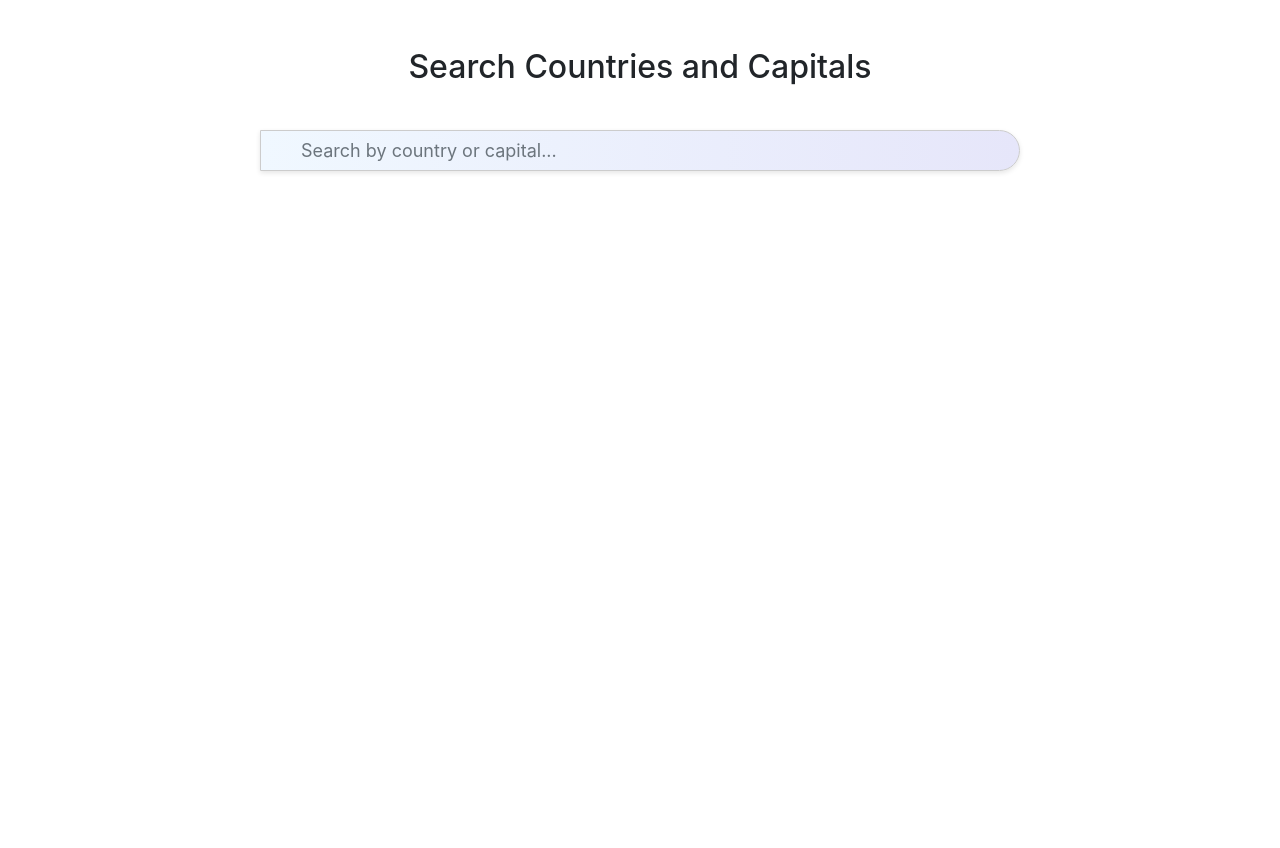
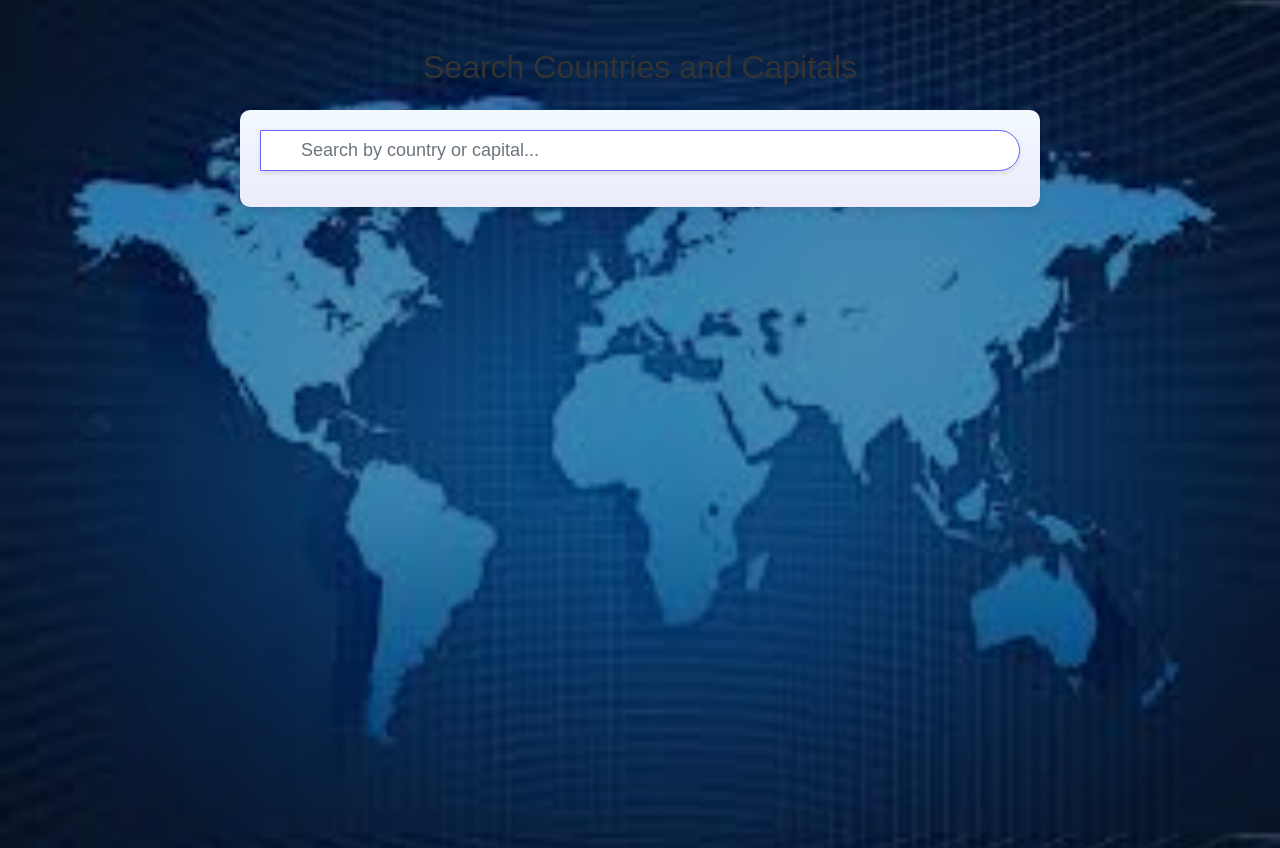
Before and after one commit to SrinehaMukku/Fast_Finder, a React (Create React App) app: page / in a window 1280 px wide. Before the commit the page ends 800 px from the top, so only its background shows below. Built offline with nearby package versions, Linux system fonts and the light colour scheme.

Commit message:
bg updated

```diff
--- a/src/App.css
+++ b/src/App.css
@@ -1,3 +1,19 @@
+/* Apply background image and gradient to the entire page */
+html, body {
+  height: 100%;
+  margin: 0;
+  font-family: Arial, sans-serif; /* Choose a clean font */
+}
+
+body {
+  background: linear-gradient(
+    rgba(0, 0, 0, 0.3), /* Dark overlay for better readability */
+    rgba(0, 0, 0, 0.3)
+  ), url('/public/map.jpeg') no-repeat center center fixed; /* Add your image path here */
+  background-size: cover; /* Ensure the background covers the entire page */
+  color: #333; /* Ensure text color is readable */
+}
+
 /* Container for the search bar */
 .search-container {
   width: 100%;
@@ -5,6 +21,9 @@
   margin: 20px auto;
   padding: 20px;
   text-align: center;
+  background: linear-gradient(to bottom, rgba(240, 248, 255, 0.8), rgba(230, 230, 250, 0.8)), #fff; /* Add gradient overlay for readability */
+  border-radius: 10px;
+  box-shadow: 0 4px 8px rgba(0, 0, 0, 0.1);
 }
 
 /* Input group styling */
@@ -23,11 +42,13 @@
 
 /* Search icon styling */
 .search-icon {
-  background: transparent;
-  border: none;
+  background: #6c63ff; /* Add a background color */
+  border-radius: 50%;
+  padding: 5px;
   font-size: 20px; /* Adjust size as needed */
-  color: #aaa; /* Adjust color as needed */
+  color: #fff; /* White color for the icon */
   cursor: pointer;
+  box-shadow: 0 2px 4px rgba(0, 0, 0, 0.2);
 }
 
 /* Customize the input field */
@@ -35,10 +56,16 @@
   padding: 12px 40px; /* Adjust padding for the icon */
   font-size: 18px;
   border-radius: 25px;
-  border: 1px solid #ccc;
+  border: 1px solid #6c63ff;
   box-shadow: 0 2px 5px rgba(0, 0, 0, 0.1);
-  background: linear-gradient(to right, #f0f8ff, #e6e6fa);
+  background: #fff; /* Change background to white for better readability */
   transition: all 0.3s ease;
+}
+
+.search-input:focus {
+  border-color: #6c63ff; /* Border color on focus */
+  box-shadow: 0 2px 8px rgba(0, 0, 0, 0.2);
+  outline: none;
 }
 
 /* Customize the results list */
@@ -48,7 +75,7 @@
   margin-top: 10px;
   max-height: 300px;
   overflow-y: auto;
-  border: 1px solid #ccc;
+  border: 1px solid #6c63ff;
   border-radius: 25px;
   background-color: #fff;
   box-shadow: 0 2px 5px rgba(0, 0, 0, 0.1);
@@ -61,7 +88,7 @@
   border-bottom: 1px solid #eee;
   cursor: pointer;
   text-align: left;
-  transition: background-color 0.3s ease;
+  transition: background-color 0.3s ease, color 0.3s ease;
 }
 
 .results-list li strong {
@@ -70,7 +97,8 @@
 }
 
 .results-list li:hover {
-  background-color: #f9f9f9;
+  background-color: #f0f8ff;
+  color: #6c63ff;
 }
 
 /* Dialog overlay to cover the screen */
@@ -95,9 +123,27 @@
   width: 300px;
   box-shadow: 0 4px 8px rgba(0, 0, 0, 0.1);
   text-align: center;
+  border: 1px solid #6c63ff;
 }
 
 /* Button styling */
 .dialog-box .btn {
   margin-top: 10px;
+  background-color: #6c63ff;
+  color: #fff;
+  border: none;
+  border-radius: 5px;
+  padding: 10px 20px;
+  cursor: pointer;
+  transition: background-color 0.3s ease;
 }
+
+.dialog-box .btn:hover {
+  background-color: #5a54f0;
+}
+
+/* Ensure the search icon styling */
+.search-icon {
+  font-size: 1.2rem; /* Adjust size as needed */
+  color: #fff; /* Adjust color as needed */
+}
```
Also changed, not shown: public/map.jpeg (added).
